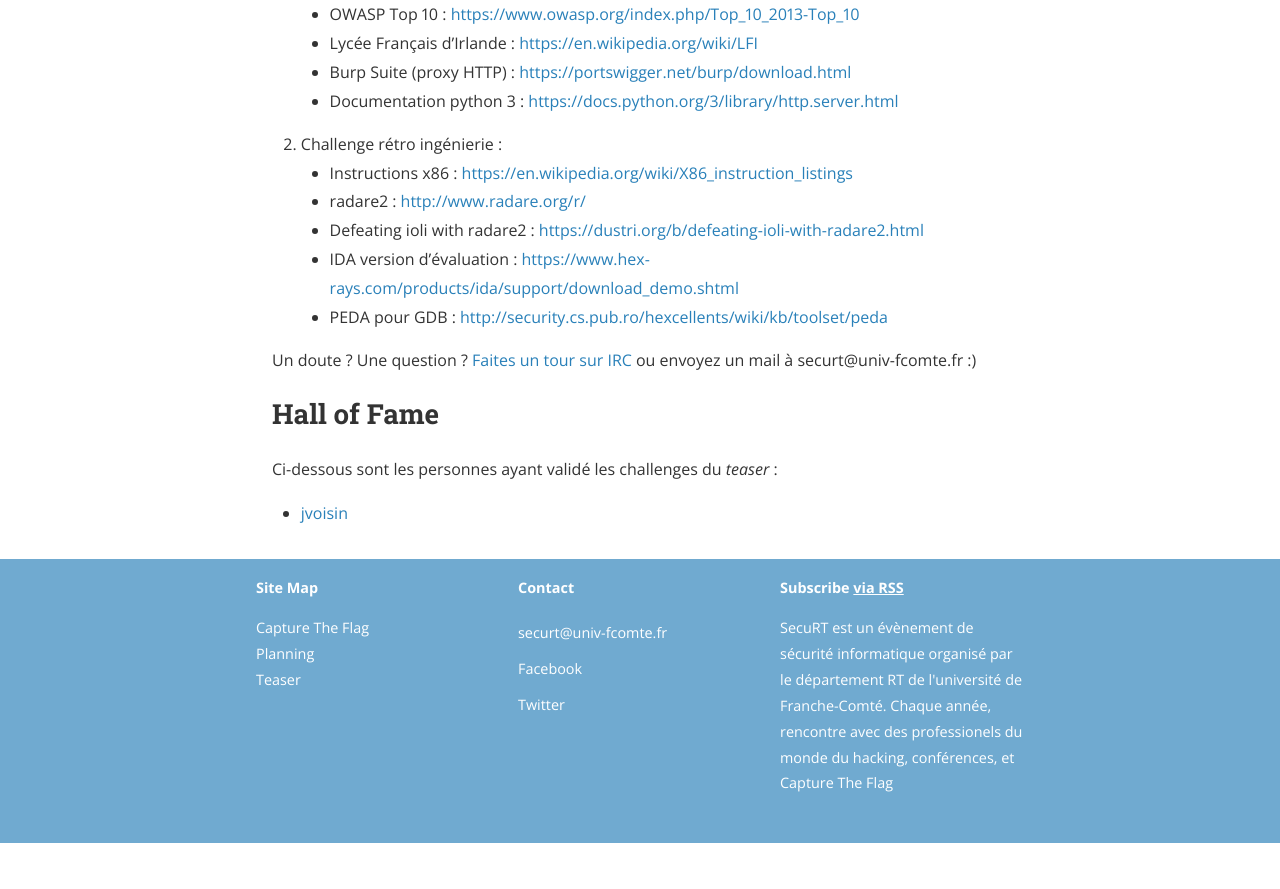
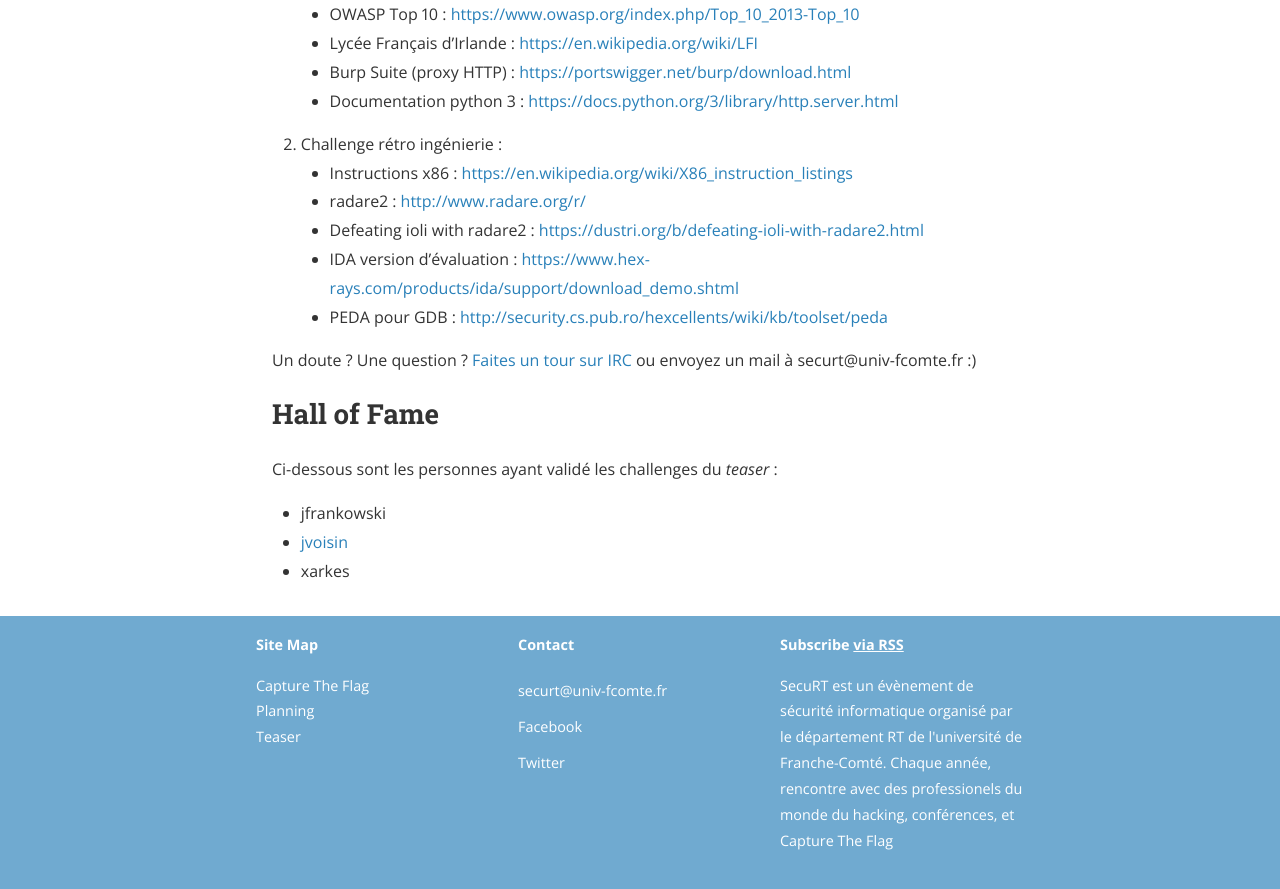
Before and after one commit to SecuRT/securt.github.io, a Jekyll site: the page built from teaser.md, in a window 1280 px wide and 900 px high, scrolled down 861 px. Shown: the top 889 px of the window. Built offline with Jekyll 4.4.1, drawn with Linux system fonts in a browser that asks for light colours; nearby versions of some CDN libraries; before the commit the page ends 1704 px from its top, so only the background shows below that.

Commit message:
[teaser] Update HoL challengers.

```diff
--- a/teaser.md
+++ b/teaser.md
@@ -44,4 +44,6 @@
 
 Ci-dessous sont les personnes ayant validé les challenges du *teaser* :
 
++ jfrankowski
 + [jvoisin](https://dustri.org)
++ xarkes
```
